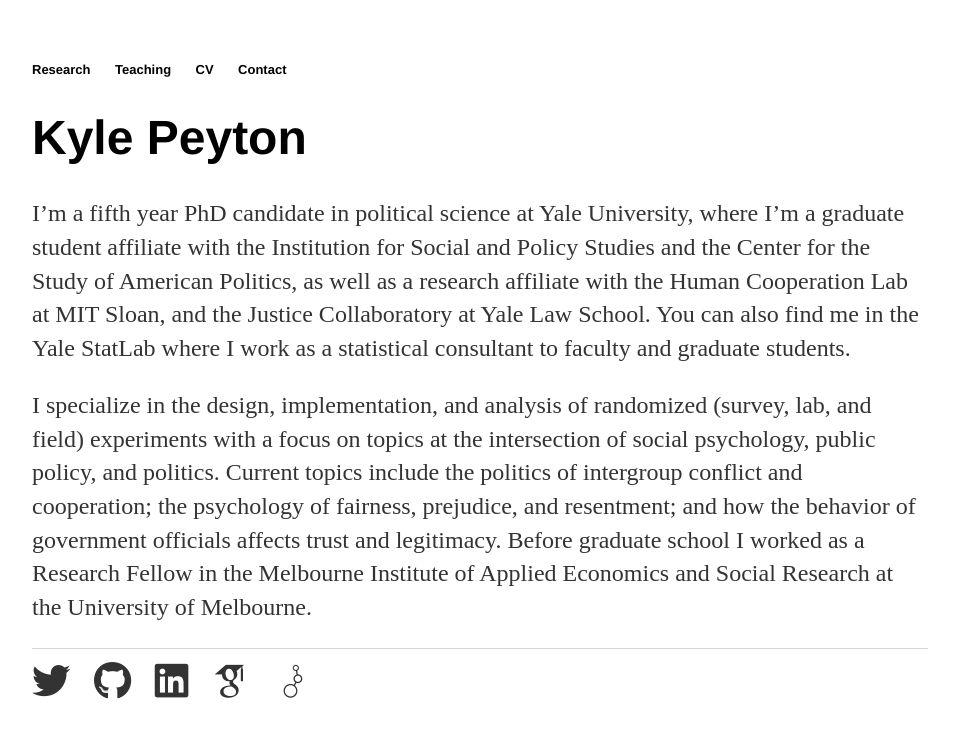
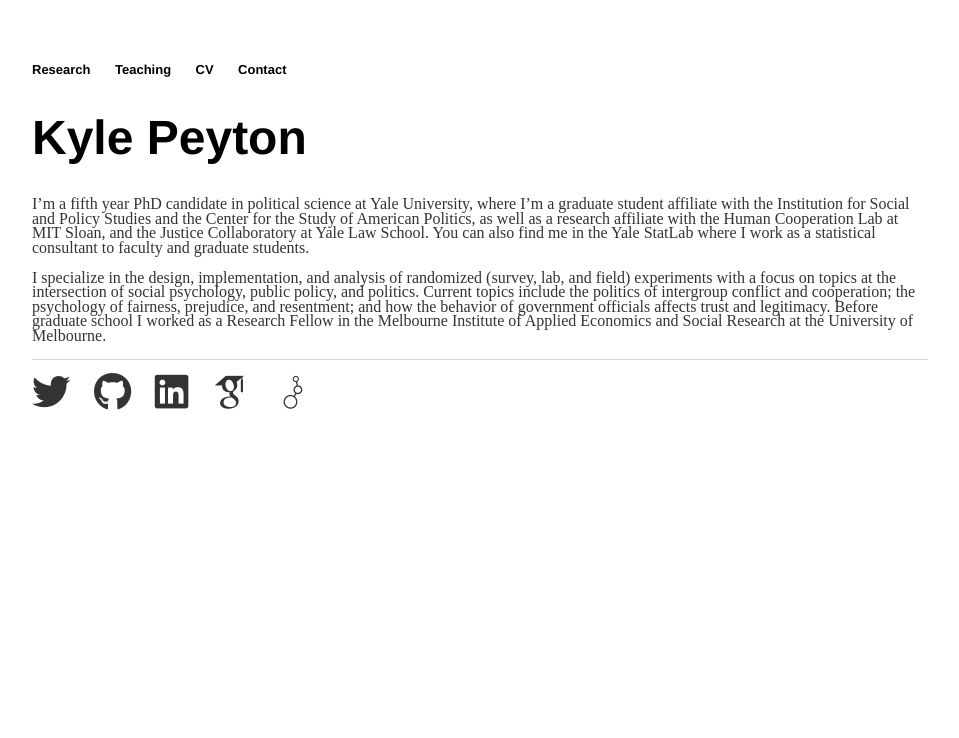
Before and after one commit to kylepeyton/kylepeyton.github.io, a Jekyll site: the page built from index.markdown, in a window 1280 px wide. Shown: the top 738 px of the page, without its empty margins (160-1119 px from the left). Built offline with Jekyll 4.4.1, drawn with Linux system fonts in a browser that asks for light colours; nearby versions of some CDN libraries; some web fonts are replaced.

Commit message:
Update main.css

```diff
--- a/css/main.css
+++ b/css/main.css
@@ -24,8 +24,8 @@ h1 {
     font-family:'Helvetica', 'Arial', 'Sans-Serif';
 }
 p {
-    font-size: 1.5em;
-    line-height: 1.4em;
+    font-size: 1em;
+    line-height: .9em;
     color: #333;
 }
 footer {
```
